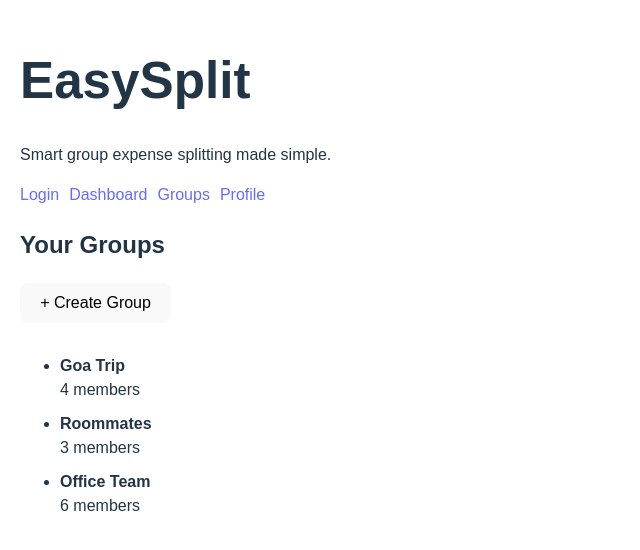
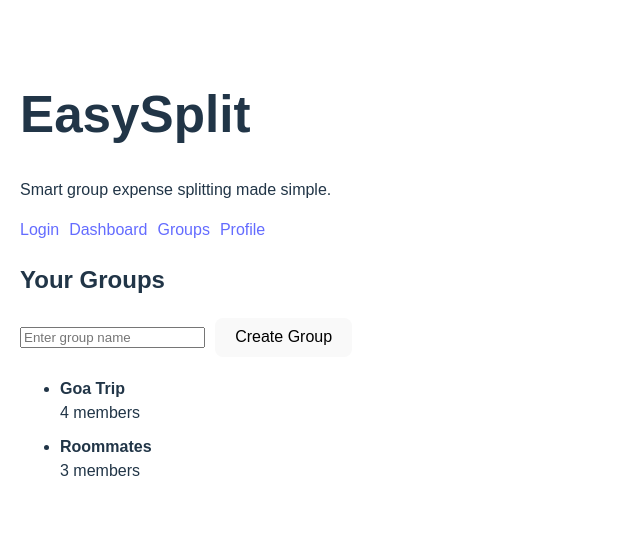
Before and after one commit to mujeeeeeeeeeb/easy-split-expense-manager, a React (Vite) app: page /groups in a window 1280 px wide. Shown: the part 124-674 px from the top of the page, without its empty margins (0-640 px from the left). Built offline with nearby package versions, Linux system fonts and the light colour scheme.

Commit message:
Add create group functionality with form and state management

```diff
--- a/src/pages/Groups.jsx
+++ b/src/pages/Groups.jsx
@@ -1,23 +1,54 @@
 import { useState } from "react";
-function Groups(){
+
+function Groups() {
   const [groups, setGroups] = useState([
-        {id: 1, name: "Goa Trip", members: 4},
-        {id: 2, name: "Roommates", members: 3},
-        {id: 3, name: "Office Team", members: 6}
+    { id: 1, name: "Goa Trip", members: 4 },
+    { id: 2, name: "Roommates", members: 3 }
   ]);
 
-    return(
+  const [groupName, setGroupName] = useState("");
+
+  function handleCreateGroup() {
+    if (groupName.trim() === "") {
+      alert("Group name cannot be empty");
+      return;
+    }
+
+    const newGroup = {
+      id: Date.now(),
+      name: groupName,
+      members: 1
+    };
+
+    setGroups([...groups, newGroup]);
+    setGroupName("");
+  }
+
+  return (
     <div>
       <h2>Your Groups</h2>
-            <button style={{ marginBottom:"15px"}}>
-                + Create Group
+
+      {/* Create Group Section */}
+      <div style={{ marginBottom: "20px" }}>
+        <input
+          type="text"
+          placeholder="Enter group name"
+          value={groupName}
+          onChange={(e) => setGroupName(e.target.value)}
+        />
+
+        <button onClick={handleCreateGroup} style={{ marginLeft: "10px" }}>
+          Create Group
         </button>
+      </div>
+
+      {/* Groups List */}
       {groups.length === 0 ? (
         <p>No groups yet.</p>
       ) : (
         <ul>
-                    {groups.map(group =>(
-                        <li key={group.id} style={{ marginBottom: "10px"}}>
+          {groups.map((group) => (
+            <li key={group.id} style={{ marginBottom: "10px" }}>
               <strong>{group.name}</strong>
               <div>{group.members} members</div>
             </li>
@@ -27,4 +58,5 @@ function Groups(){
     </div>
   );
 }
+
 export default Groups;
```
Lines whose indentation alone changed are shown as unchanged.
